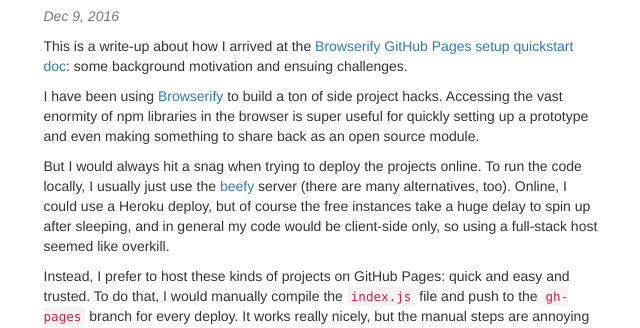
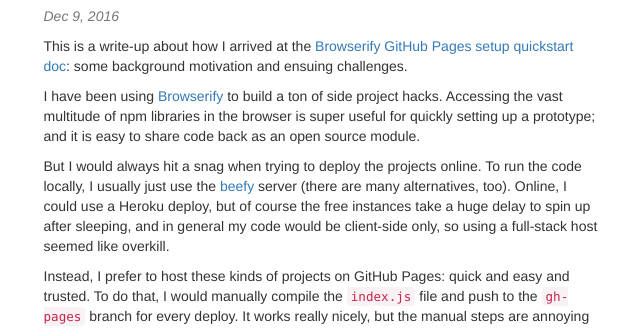
Before and after one commit to unframework/unframework-website, a Jekyll site: the page built from browserify-github-pages-quickstart.md, in a window 1280 px wide. Shown: the part 190-518 px from the top of the page, without its empty margins (319-959 px from the left). Built offline with Jekyll 4.4.1, drawn with Linux system fonts in a browser that asks for light colours.

Commit message:
Copy tweak

```diff
--- a/browserify-github-pages-quickstart.md
+++ b/browserify-github-pages-quickstart.md
@@ -6,7 +6,7 @@
 
 This is a write-up about how I arrived at the [Browserify GitHub Pages setup quickstart doc](https://github.com/unframework/browserify-github-pages): some background motivation and ensuing challenges.
 
-I have been using [Browserify](http://browserify.org/) to build a ton of side project hacks. Accessing the vast enormity of npm libraries in the browser is super useful for quickly setting up a prototype and even making something to share back as an open source module.
+I have been using [Browserify](http://browserify.org/) to build a ton of side project hacks. Accessing the vast multitude of npm libraries in the browser is super useful for quickly setting up a prototype; and it is easy to share code back as an open source module.
 
 But I would always hit a snag when trying to deploy the projects online. To run the code locally, I usually just use the [beefy](http://didact.us/beefy/) server (there are many alternatives, too). Online, I could use a Heroku deploy, but of course the free instances take a huge delay to spin up after sleeping, and in general my code would be client-side only, so using a full-stack host seemed like overkill.
 
```
